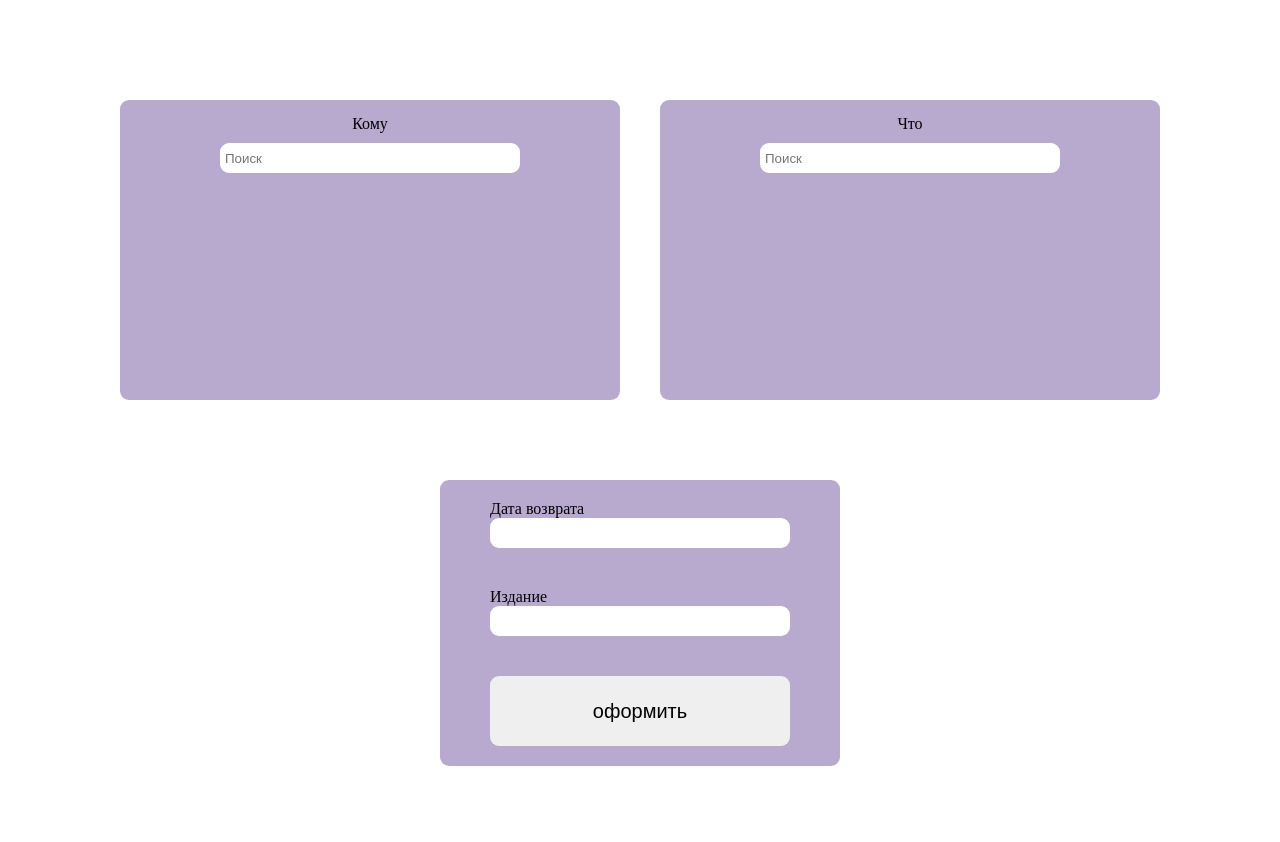
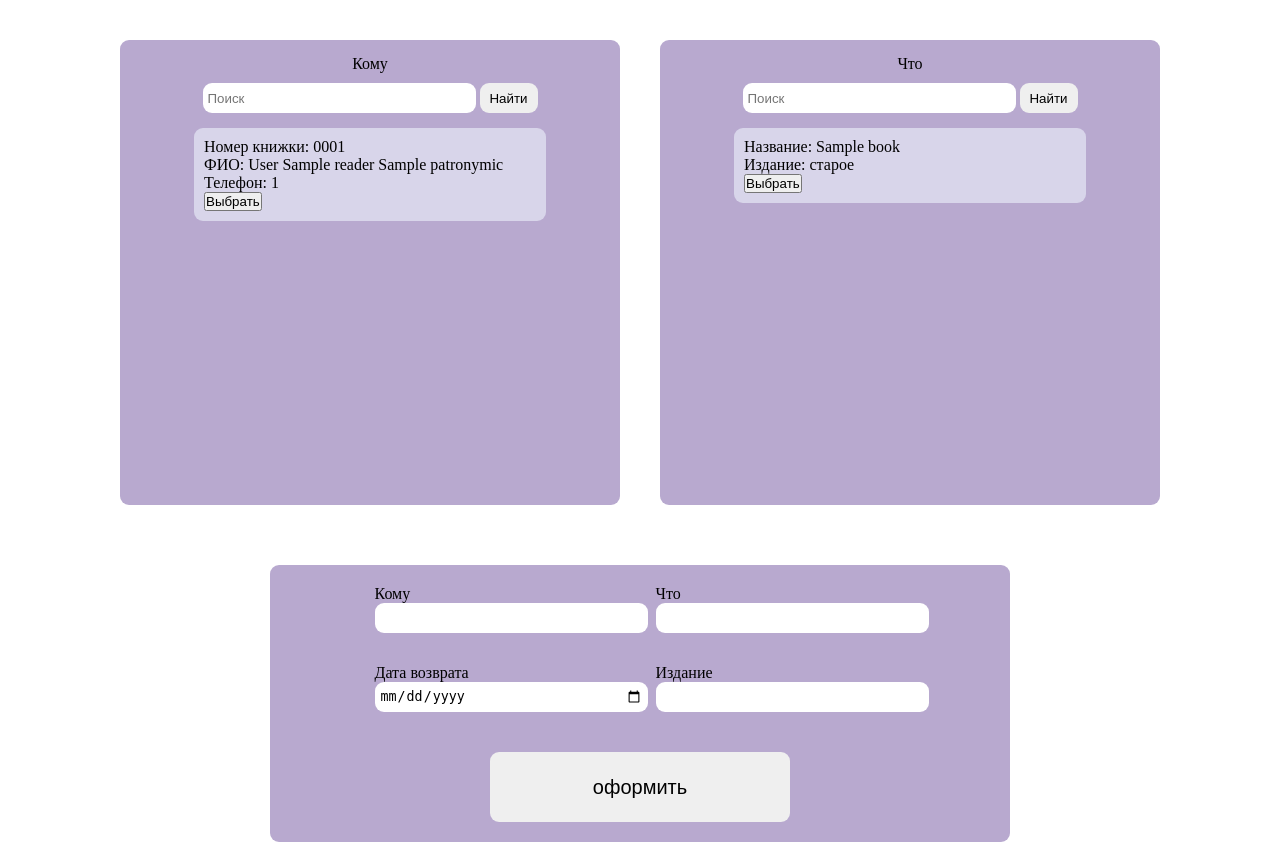
Before and after one commit to RayDe003/second_day, a PHP site: template views/site/out.php in a window 1280 px wide. Before the commit the page ends 766 px from the top, so only its background shows below. Run offline with PHP 8.4, Linux system fonts and the light colour scheme; the template is opened without the code that fills it: most values are stand-ins (such as "Sample title", 1, 10 or a date in 2020).

Commit message:
УРААААА  РАБОТАЕТ ЕМАЕ ВТСАЛЯЕТСЯ АААА

```diff
--- a/app/Controller/Site.php
+++ b/app/Controller/Site.php
@@ -269,6 +269,7 @@ class Site
     public function out(Request $request): string{
         $books = Book::all();
 
+
         if ($request->method === 'GET' && $request->has('search')) {
             $search = $request->query('search');
             $searchTerms = explode(' ', $search);
@@ -288,7 +289,7 @@ class Site
 
         if ($request->method === 'GET' && $request->has('clear')) {
             $books = Book::all();
-            return (new View())->render('site.books', ['out' => $books]);
+            return (new View())->render('site.out', ['books' => $books]);
         }
 
         $readers = Reader::all();
@@ -319,6 +320,6 @@ class Site
         }
 
 
-        return new View('site.out');
+        return (new View())->render('site.out', ['readers' => $readers , 'books' => $books]);
     }
 }
--- a/public/css/style.css
+++ b/public/css/style.css
@@ -463,7 +463,7 @@
 }
 
 .outBlock{
-    height: 300px;
+    height: 465px;
     background-color: #B8A9CF;
     width: 500px;
     border-radius: 9px;
@@ -474,11 +474,21 @@
     gap: 10px;
 }
 
+.out_readersList{
+    overflow-y: auto;
+    scrollbar-color: #f0f3c7 #643471;
+    width: 362px;
+    padding: 5px;
+    display: flex;
+    flex-direction: column;
+    gap: 5px;
+}
+
 .outMain{
     display: flex;
     gap: 40px;
     justify-content: center;
-    margin-top: 100px;
+    margin-top: 40px;
 }
 
 .outBottom{
@@ -487,11 +497,9 @@
     flex-direction: column;
     margin: auto;
     gap: 40px;
-    margin-top: 80px;
-
+    margin-top: 60px;
     background-color: #b8a9cf;
-    width: 400px;
-    display: flex;
+    width: 740px;
     align-items: center;
     padding: 20px 0;
     border-radius: 9px;
@@ -500,9 +508,10 @@
 .outInput{
     border-radius: 9px;
     height: 30px;
-    width: 300px;
+    width: 273px;
     border: none;
     padding: 5px;
+    background-color: #fff;
 }
 
 .outBtn{
@@ -547,3 +556,32 @@
     padding: 10px;
     border-radius: 9px;
 }
+
+.out_search_btn{
+    height: 30px;
+    width: 58px;
+    border: none;
+    border-radius: 9px;
+}
+
+.container{
+    display: grid;
+    grid-template-columns: repeat(2, 250px);
+    gap: 31px;
+}
+
+.out_bookList{
+    overflow-y: auto;
+    scrollbar-color: #f0f3c7 #643471;
+    width: 362px;
+    padding: 5px;
+    display: flex;
+    flex-direction: column;
+    gap: 5px;
+}
+
+.books_info_search{
+    background-color: #f0f8ff8f;
+    padding: 10px;
+    border-radius: 9px;
+}
--- a/views/site/books.php
+++ b/views/site/books.php
@@ -36,7 +36,6 @@
                     <p> <?= $selectedBook->price?> </p>
                 </div>
                 <div class="book_info">
-                    <p>Название:<?= $selectedBook->id ?> </p>
                     <p>Название:<?= $selectedBook->title ?> </p>
                     <p>Год: <?= $selectedBook->year ?> </p>
                     <p>Издание: <?= $selectedBook->is_new == 1 ? 'новое' : 'старое' ?> </p>
--- a/views/site/out.php
+++ b/views/site/out.php
@@ -1,29 +1,99 @@
 <div class="outMain">
     <div class="outBlock">
         <p>Кому</p>
-        <form>
+        <form method="get" class="search">
             <label><input class="outInput" placeholder="Поиск"></label>
+            <button type="submit" class="out_search_btn">Найти</button>
         </form>
+        <div class="out_readersList">
+            <?php if(isset($reader)): ?>
+                <?php foreach ($reader as $selectedReader): ?>
+                    <div class="readers_info_search">
+                        <p>Номер книжки: <?= str_pad($selectedReader->id, 4, '0', STR_PAD_LEFT) ?> </p>
+                        <p>ФИО: <?= $selectedReader->surname ?> <?= $selectedReader->name ?> <?= $selectedReader->patronymic ?></p>
+                        <p>Телефон: <?= $selectedReader->phone_number ?> </p>
+                        <input type="hidden" name="selected_reader" value="<?= $selectedReader->id ?>">
+                        <button class="more_info_button" onclick="selectReader(<?= $selectedReader->id ?>, '<?= $selectedReader->surname ?> <?= $selectedReader->name ?> <?= $selectedReader->patronymic ?>')">Выбрать</button>
+                    </div>
+                <?php endforeach; ?>
+            <?php else: ?>
+                <?php foreach ($readers as $key => $selectedReader): ?>
+                    <div class="readers_info_search">
+                        <p>Номер книжки: <?= str_pad($selectedReader->id, 4, '0', STR_PAD_LEFT) ?> </p>
+                        <p>ФИО: <?= $selectedReader->surname ?> <?= $selectedReader->name ?> <?= $selectedReader->patronymic ?></p>
+                        <p>Телефон: <?= $selectedReader->phone_number ?> </p>
+                        <input type="hidden" name="selected_reader" value="<?= $selectedReader->id ?>">
+                        <button class="more_info_button" onclick="selectReader(<?= $selectedReader->id ?>, '<?= $selectedReader->surname ?> <?= $selectedReader->name ?> <?= $selectedReader->patronymic ?>')">Выбрать</button>
+                    </div>
+                <?php endforeach; ?>
+            <?php endif; ?>
+        </div>
     </div>
 
     <div class="outBlock">
         <p>Что</p>
-        <form>
-            <label><input class="outInput"placeholder="Поиск"></label>
+        <form method="get" class="search">
+            <label><input class="outInput" placeholder="Поиск"></label>
+            <button type="submit" class="out_search_btn">Найти</button>
         </form>
+        <div class="out_bookList">
+            <?php if(isset($book)): ?>
+                <?php foreach ($book as $selectedBook): ?>
+                    <div class="books_info_search">
+                        <p>Название: <?= $selectedBook->title ?></p>
+                        <p>Издание: <?= $selectedBook->is_new  == 1 ? 'новое' : 'старое' ?></p>
+                        <input type="hidden" name="selected_book" value="<?= $selectedBook->id ?>">
+                        <button class="more_info_button" onclick="selectBook(<?= $selectedBook->id ?>, '<?= $selectedBook->title ?>')">Выбрать</button>
                     </div>
-
+                <?php endforeach; ?>
+            <?php else: ?>
+                <?php foreach ($books as $key => $selectedBook): ?>
+                    <div class="books_info_search">
+                        <p>Название: <?= $selectedBook->title ?></p>
+                        <p>Издание: <?= $selectedBook->is_new == 1 ? 'новое' : 'старое' ?></p>
+                        <input type="hidden" name="selected_book" value="<?= $selectedBook->id ?>">
+                        <button class="more_info_button" onclick="selectBook(<?= $selectedBook->id ?>, '<?= $selectedBook->title ?>')">Выбрать</button>
+                    </div>
+                <?php endforeach; ?>
+            <?php endif; ?>
+        </div>
+    </div>
 </div>
 
 <div class="outBottom">
+    <div class="container">
+        <div class="outPerson">
+            <p>Кому</p>
+            <p class="outInput" id="selectedReaderName"><?= isset($_GET['selected_reader']) ? $_GET['selected_reader'] : ''; ?></p>
+            <input type="hidden" id="selectedReaderId" name="selected_reader_id" value="<?= isset($_GET['reader_id']) ? $_GET['reader_id'] : ''; ?>">
+        </div>
+
+        <div class="outBook">
+            <p>Что</p>
+            <p class="outInput" id="selectedBookTitle"></p>
+            <input type="hidden" id="selectedBookId" name="selected_book_id">
+        </div>
+
         <div class="outDate">
             <p>Дата возврата</p>
-        <label><input class="outInput"></label>
+            <label><input type="date" class="outInput"></label>
         </div>
         <div class="outNumber">
             <p>Издание</p>
             <label><input class="outInput"></label>
         </div>
+    </div>
 
     <button class="outBtn"> оформить </button>
 </div>
+
+<script>
+    function selectBook(bookId, bookTitle) {
+        document.getElementById('selectedBookId').value = bookId;
+        document.getElementById('selectedBookTitle').textContent = bookTitle;
+    }
+    function selectReader(readerId, readerName) {
+        document.getElementById('selectedReaderId').value = readerId;
+        document.getElementById('selectedReaderName').textContent = readerName;
+    }
+</script>
```
Lines whose indentation alone changed are shown as unchanged.
